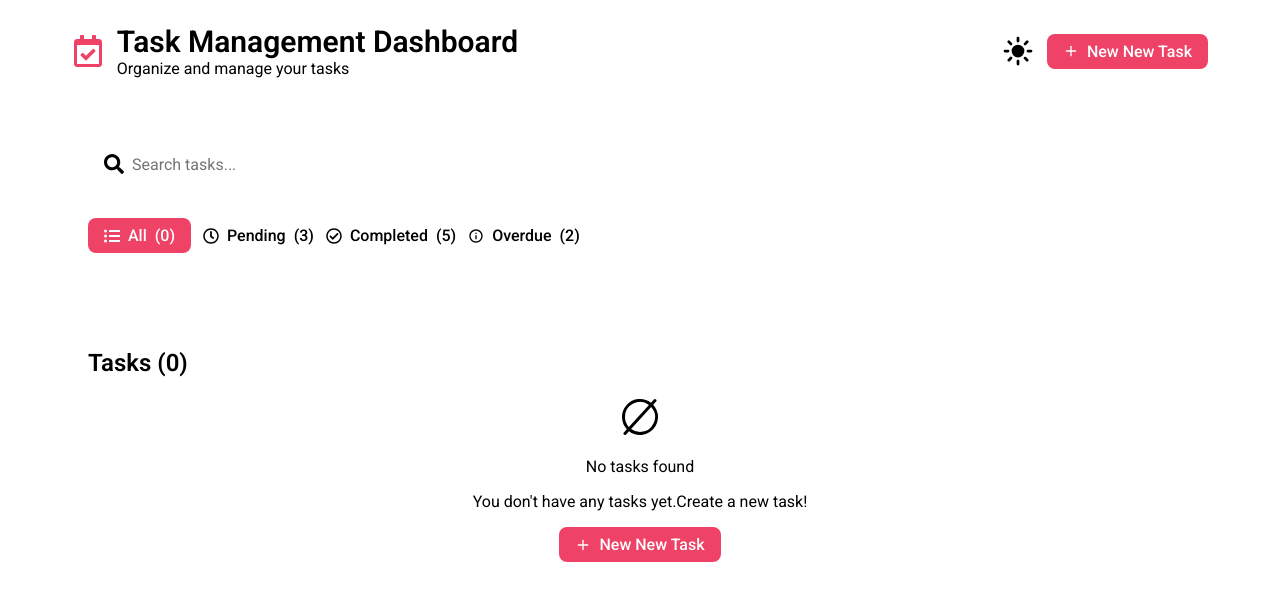
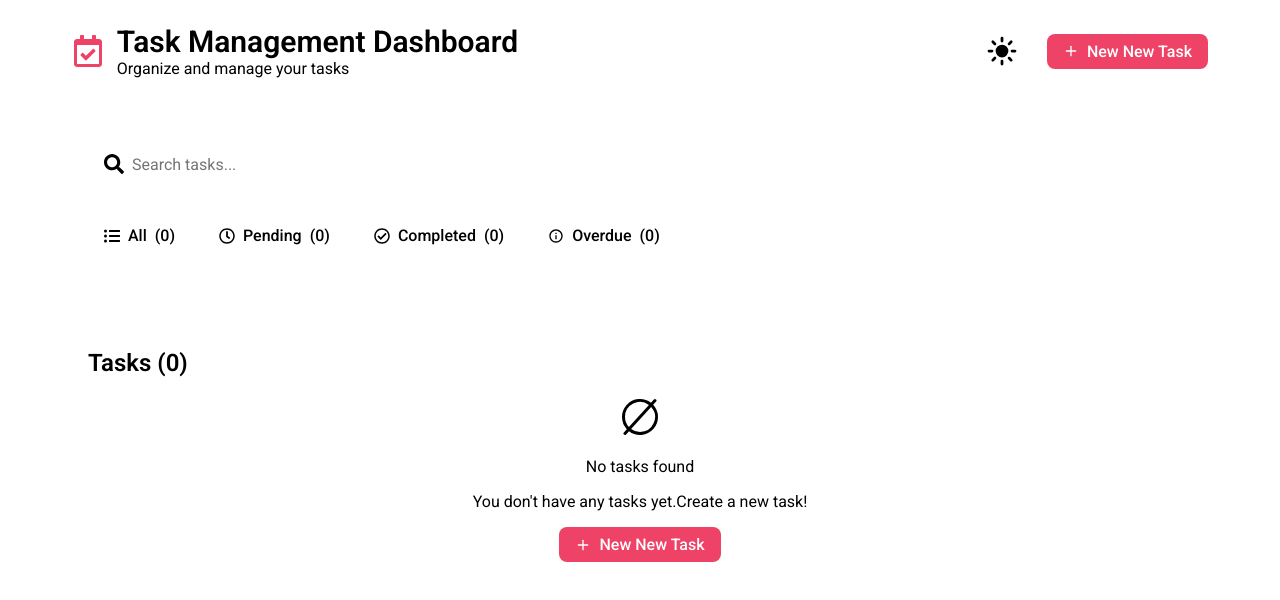
Before and after one commit to balikis-oyeleye/task-management-engineering-evaluation, a React (Vite) app: page / in a window 1280 px wide. Shown: the top 600 px of the page. Built offline with nearby package versions, Linux system fonts and the light colour scheme.

Commit message:
update filters

```diff
--- a/src/components/ui/button/button.module.css
+++ b/src/components/ui/button/button.module.css
@@ -34,6 +34,7 @@
   background-color: transparent;
   color: var(--white);
   font-weight: 500;
+  padding: 0.5rem 1rem;
 }
 .text:hover {
   background-color: transparent;
--- a/src/features/dashboard/dashboard.tsx
+++ b/src/features/dashboard/dashboard.tsx
@@ -10,6 +10,7 @@ import TaskModal from "./task-modal";
 
 const Dashboard = () => {
   const [search, setSearch] = useState("");
+  const [filter, setFilter] = useState("");
 
   return (
     <div className={styles.container}>
@@ -18,11 +19,11 @@ const Dashboard = () => {
       <main>
         <div className={styles.searchAndFilters}>
           <Search value={search} onChange={(e) => setSearch(e.target.value)} />
-          <Filters active="all" onChange={() => {}} />
+          <Filters active={filter} onChange={(value) => setFilter(value)} />
         </div>
 
         <div className={styles.tasksWrapper}>
-          <Tasks />
+          <Tasks filter={filter} />
         </div>
       </main>
       <TaskModal />
--- a/src/features/dashboard/filters/filters.tsx
+++ b/src/features/dashboard/filters/filters.tsx
@@ -1,9 +1,38 @@
+import { FaListUl, FaRegCheckCircle, FaRegClock } from "react-icons/fa";
 import Button from "../../../components/ui/button/button";
-import { filterOptions } from "../service/data";
-import type { FiltersProps } from "../service/type";
+import type { FilterOption, FiltersProps } from "../service/type";
 import styles from "./filters.module.css";
+import { MdInfoOutline } from "react-icons/md";
+import useTaskStore from "../store/task-store";
+import { today } from "../service/utils";
 
 const Filters = ({ active, onChange }: FiltersProps) => {
+  const { tasks } = useTaskStore((state) => state);
+
+  const filterOptions: FilterOption[] = [
+    { label: "All", value: "all", icon: FaListUl, count: tasks.length },
+    {
+      label: "Pending",
+      value: "pending",
+      icon: FaRegClock,
+      count: tasks.filter((task) => task.status === "pending").length,
+    },
+    {
+      label: "Completed",
+      value: "completed",
+      icon: FaRegCheckCircle,
+      count: tasks.filter((task) => task.status === "completed").length,
+    },
+    {
+      label: "Overdue",
+      value: "overdue",
+      icon: MdInfoOutline,
+      count: tasks.filter(
+        (task) => task.status === "pending" && task.dueDate < today()
+      ).length,
+    },
+  ];
+
   return (
     <div className={styles.wrapper}>
       {filterOptions.map(({ label, value, icon: Icon, count }) => (
--- a/src/features/dashboard/service/data.ts
+++ /dev/null
@@ -1,15 +0,0 @@
-import { FaListUl, FaRegCheckCircle, FaRegClock } from "react-icons/fa";
-import { MdInfoOutline } from "react-icons/md";
-import type { FilterOption } from "./type";
-
-export const filterOptions: FilterOption[] = [
-  { label: "All", value: "all", icon: FaListUl, count: 0 },
-  { label: "Pending", value: "pending", icon: FaRegClock, count: 3 },
-  { label: "Completed", value: "completed", icon: FaRegCheckCircle, count: 5 },
-  {
-    label: "Overdue",
-    value: "overdue",
-    icon: MdInfoOutline,
-    count: 2,
-  },
-];
--- a/src/features/dashboard/service/type.ts
+++ b/src/features/dashboard/service/type.ts
@@ -13,7 +13,7 @@ import type { IconType } from "react-icons";
 type Status = "all" | "pending" | "completed" | "overdue";
 
 export type FiltersProps = {
-  active: Status;
+  active: string;
   onChange: (status: Status) => void;
 };
 
--- /dev/null
+++ b/src/features/dashboard/service/utils.ts
@@ -0,0 +1,4 @@
+export const today = () => {
+  const date = new Date();
+  return date.toISOString().split("T")[0];
+};
--- a/src/features/dashboard/store/task-store.ts
+++ b/src/features/dashboard/store/task-store.ts
@@ -8,31 +8,35 @@ type TaskStoreState = {
   updateTask: (taskId: string, updatedTask: Partial<TaskType>) => void;
   deleteTask: (taskId: string) => void;
   selectedTask?: TaskType;
-  setSelectedTask?: (task: TaskType | undefined) => void;
-  clearSelectedTask?: () => void;
+  setSelectedTask: (task: TaskType | undefined) => void;
+  clearSelectedTask: () => void;
 };
 
 const useTaskStore = create<TaskStoreState>()(
   persist(
     (set) => ({
       tasks: [],
-      selectedTask: undefined,
-      setSelectedTask: (task) => set({ selectedTask: task }),
-      clearSelectedTask: () => set({ selectedTask: undefined }),
+
       addTask: (task) =>
         set((state) => ({
           tasks: [...state.tasks, task],
         })),
+
       updateTask: (taskId, updatedTask) =>
         set((state) => ({
           tasks: state.tasks.map((task) =>
             task.id === taskId ? { ...task, ...updatedTask } : task
           ),
         })),
+
       deleteTask: (taskId) =>
         set((state) => ({
           tasks: state.tasks.filter((task) => task.id !== taskId),
         })),
+
+      selectedTask: undefined,
+      setSelectedTask: (task) => set({ selectedTask: task }),
+      clearSelectedTask: () => set({ selectedTask: undefined }),
     }),
     {
       name: "task-management-store",
--- a/src/features/dashboard/task-modal.tsx
+++ b/src/features/dashboard/task-modal.tsx
@@ -54,7 +54,6 @@ const TaskModal = () => {
   });
 
   useEffect(() => {
-    console.log("Selected Task:", selectedTask);
     if (selectedTask) {
       reset({
         title: selectedTask.title,
--- a/src/features/dashboard/tasks/task-item.module.css
+++ b/src/features/dashboard/tasks/task-item.module.css
@@ -99,6 +99,10 @@
   flex-direction: row;
 }
 
+.actions button {
+  padding: 0;
+}
+
 @media (min-width: 640px) {
   .actions {
     display: flex;
--- a/src/features/dashboard/tasks/tasks.tsx
+++ b/src/features/dashboard/tasks/tasks.tsx
@@ -5,10 +5,25 @@ import { PiEmpty } from "react-icons/pi";
 import Button from "../../../components/ui/button/button";
 import useModalStore from "../store/modal-store";
 import useTaskStore from "../store/task-store";
+import { today } from "../service/utils";
 
-const Tasks = () => {
+interface TaskProps {
+  filter: string;
+}
+
+const Tasks = ({ filter }: TaskProps) => {
   const toggleModal = useModalStore((state) => state.toggleModal);
   const tasks = useTaskStore((state) => state.tasks);
+
+  const filteredTasks = tasks.filter((task) => {
+    if (filter === "all") return true;
+    if (filter === "pending") return task.status === "pending";
+    if (filter === "completed") return task.status === "completed";
+    if (filter === "overdue") {
+      return task.status === "pending" && task.dueDate < today();
+    }
+    return true;
+  });
 
   return (
     <div>
@@ -17,11 +32,11 @@ const Tasks = () => {
         {tasks.length !== 0 && <p>Drag to reorder tasks</p>}
       </div>
       <div className={styles.taskList}>
-        {tasks.map((task) => (
+        {filteredTasks?.map((task) => (
           <TaskItem key={task.id} {...task} />
         ))}
 
-        {tasks.length === 0 && (
+        {filteredTasks?.length === 0 && (
           <div className={styles.emptyState}>
             <PiEmpty size={48} />
             <h3>No tasks found</h3>
```
